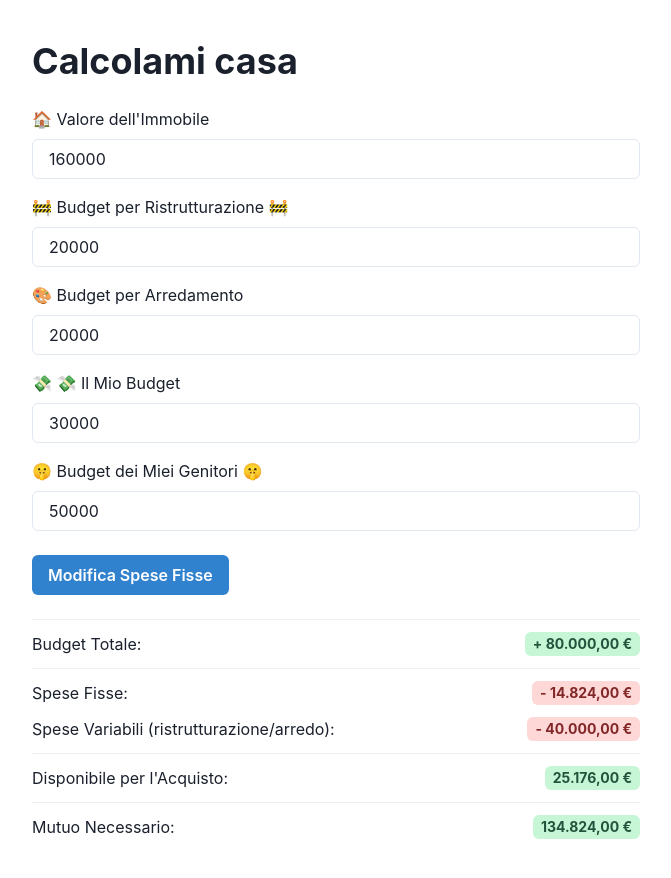
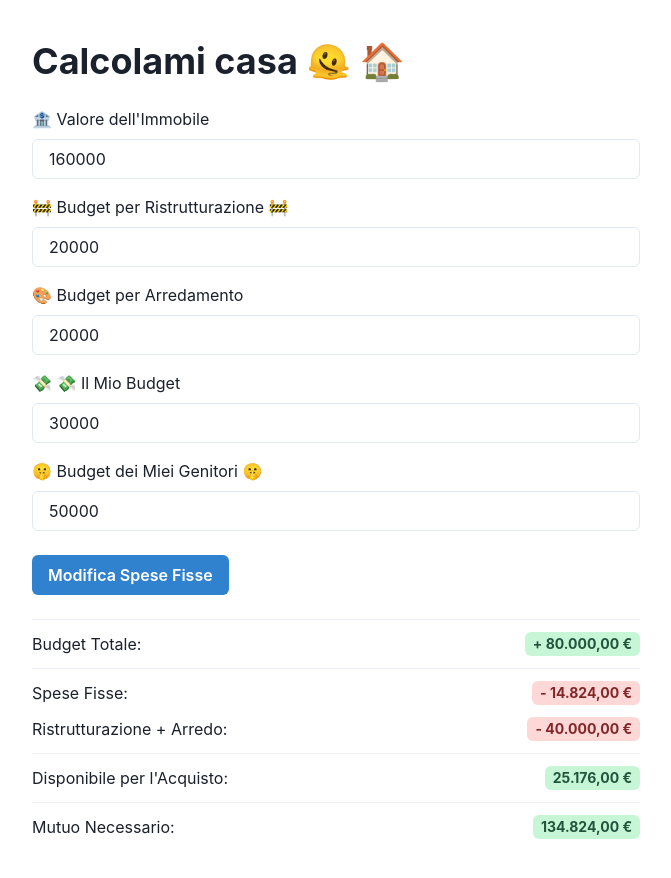
Before and after one commit to CarloFerrero/real-estate-calculator, a React (Create React App) app: page / in a window 1280 px wide. Shown: the whole page, without its empty margins (304-975 px from the left). Built offline with nearby package versions, Linux system fonts and the light colour scheme.

Commit message:
Initial commit

```diff
--- a/src/App.tsx
+++ b/src/App.tsx
@@ -34,10 +34,10 @@ const App: React.FC = () => {
   return (
     <ChakraProvider>
       <Container maxW="container.sm" mt={10} mb={10}>
-        <Heading as="h1" size="xl" mb={6}>Calcolami casa</Heading>
+        <Heading as="h1" size="xl" mb={6}>Calcolami casa 🫠 🏠</Heading>
         <Stack spacing={4}>
           <Box>
-            <Text mb={2}>🏠 Valore dell'Immobile</Text>
+            <Text mb={2}>🏦 Valore dell'Immobile</Text>
             <Input
               type="number"
               value={propertyValue}
@@ -89,7 +89,7 @@ const App: React.FC = () => {
             <Text>Spese Fisse:</Text> <Tag fontWeight="bold" colorScheme='red'>- {formatNumber(fixedExpensesTotal)}</Tag>
           </Flex>
           <Flex justifyContent={'space-between'}>
-            <Text>Spese Variabili (ristrutturazione/arredo):</Text> <Tag fontWeight="bold" colorScheme='red'>- {formatNumber(variableExpenses)}</Tag>
+            <Text>Ristrutturazione + Arredo:</Text> <Tag fontWeight="bold" colorScheme='red'>- {formatNumber(variableExpenses)}</Tag>
           </Flex>
           <Divider />
           <Flex justifyContent={'space-between'}>
```
